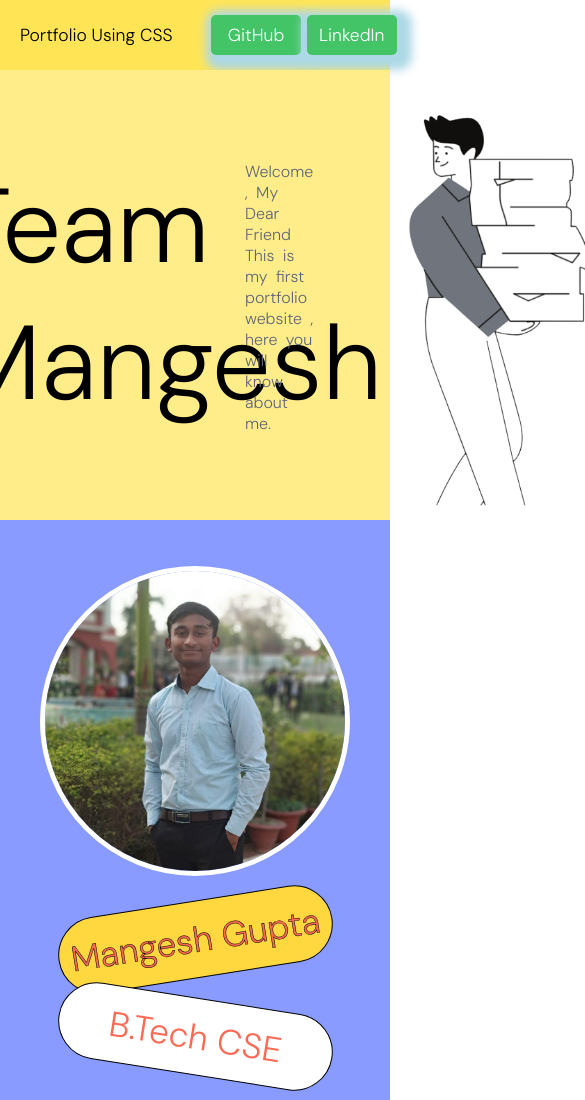
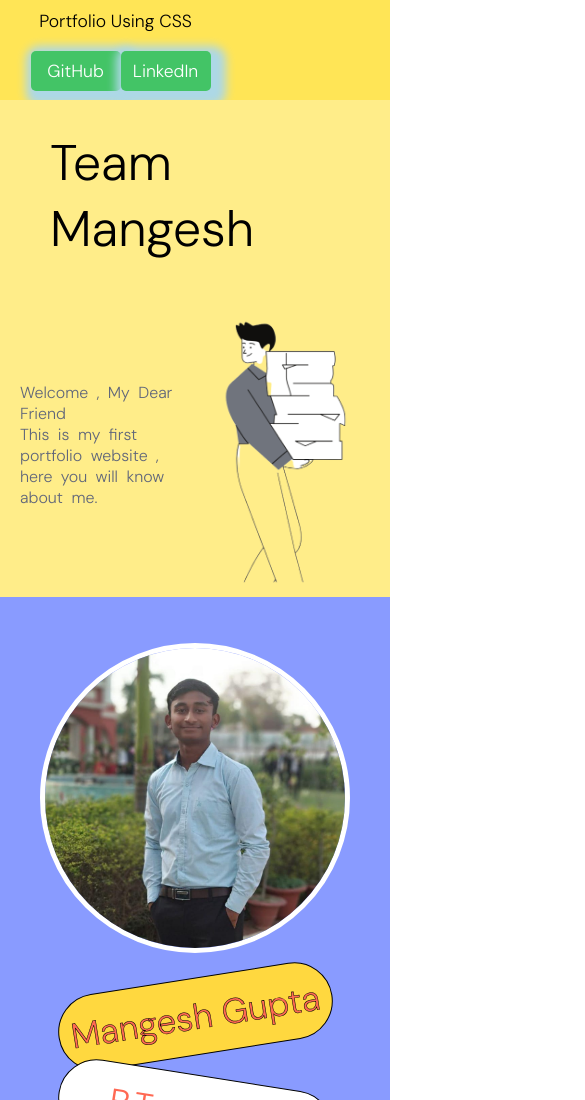
Before and after one commit to Mangeshs1134/portfolio-using-css, a plain HTML site: page index.html in a window 390 px wide. Shown: the top 1100 px of the page, 585 px wide, since content can reach past the window. Drawn offline with Linux system fonts and the light colour scheme.

Commit message:
style.css

```diff
--- a/style.css
+++ b/style.css
@@ -246,3 +246,47 @@ background-color:#6422B8 ;
         height: 30px;
         background-color: #4EF3FA;
     }
+    @media(max-width:600px){
+        .navbar{
+            display: flex;
+            flex-basis: 100px;
+            flex-wrap: wrap;
+            /* justify-content: center; */
+
+        }
+        .head{
+            display: flex;
+            justify-content: center;
+            /* padding-left: 30px; */
+        }
+        .righthead{
+            padding-left: 25px;
+            display: flex;
+            justify-content: center;
+
+        }
+        .mid{
+            display: flex;
+            flex-wrap: wrap;
+
+        }
+        .first{
+            display: inline-block;
+           width: auto;
+            padding: 30px 50px;
+            font-size: 50px;
+            font-family: 'DM Sans', sans-serif;
+
+        }
+        .second{
+            display: grid;
+            grid-template-columns: 1fr 1fr;
+            /* min-width: 49%; */
+        }
+        .one{
+            padding: 20px;
+        }
+        img{
+            height: 300px;
+        }
+    }
```
